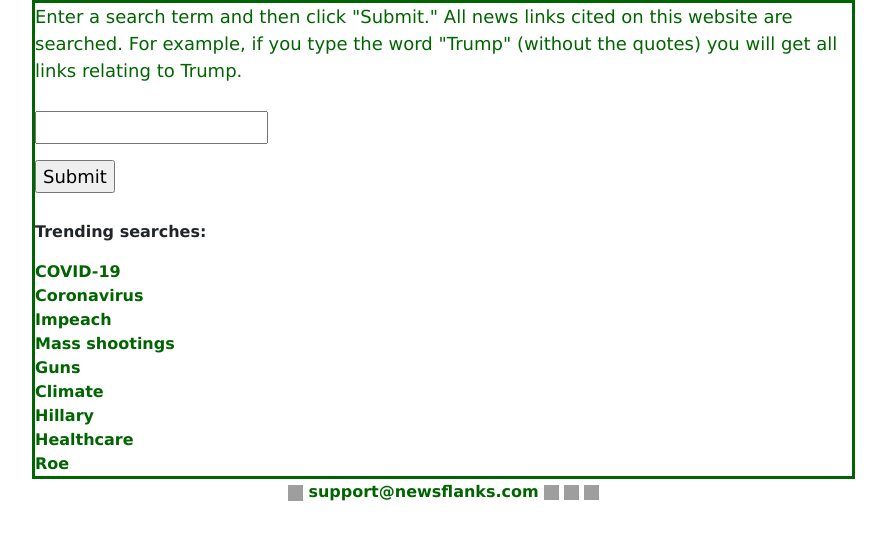
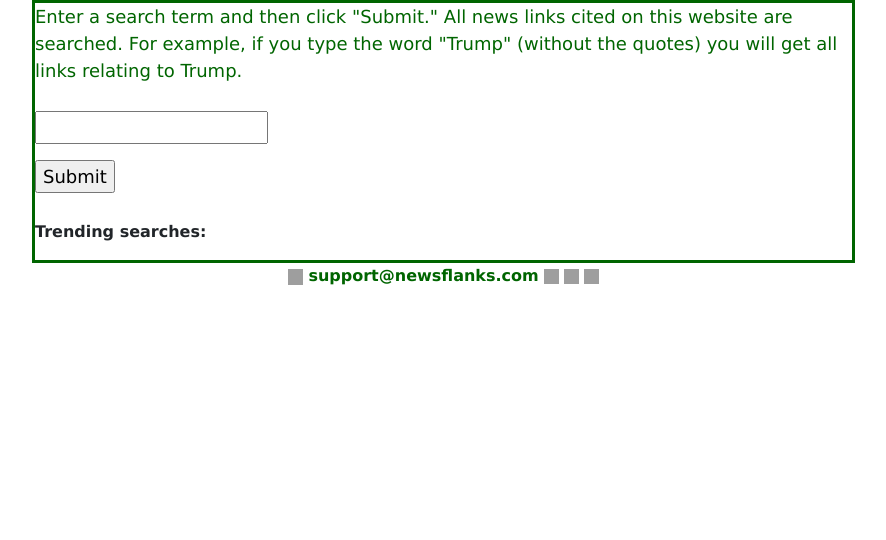
Before and after one commit to bradfordharrison/newsflanks, a website: page views/search.html in a window 1280 px wide. Shown: the whole page, without its empty margins (13-899 px from the left). Drawn offline with nearby package versions, Linux system fonts and the light colour scheme; files that its build step writes are made by us from their sources; grey boxes are pictures that could not be loaded; a script that the page names is missing.

Commit message:
Removed absolute links for trending searches. Need to fix.

```diff
--- a/views/search.html
+++ b/views/search.html
@@ -113,15 +113,15 @@
       <input type="submit" value="Submit">
    </form></font>
    <br><p><b>Trending searches:</b></p>
-   <a class='rollover' href='https://newsflanks.com/search_query/6?query=COVID-19'><strong><font color='#006500'>COVID-19</font></strong></a><br>
-   <a class='rollover' href='https://newsflanks.com/search_query/6?query=coronavirus'><strong><font color='#006500'>Coronavirus</font></strong></a><br>
-   <a class='rollover' href='https://newsflanks.com/search_query/3?query=impeachment'><strong><font color='#006500'>Impeach</font></strong></a><br>
-   <a class='rollover' href='https://newsflanks.com/search_query/3?query=mass+shootings'><strong><font color='#006500'>Mass shootings</font></strong></a><br>
-   <a class='rollover' href='https://newsflanks.com/search_query/3?query=Guns'><strong><font color='#006500'>Guns</font></strong></a><br>
-   <a class='rollover' href='https://newsflanks.com/search_query/3?query=Climate'><strong><font color='#006500'>Climate</font></strong></a><br>
-   <a class='rollover' href='https://newsflanks.com/search_query/3?query=Hillary'><strong><font color='#006500'>Hillary</font></strong></a><br>
-   <a class='rollover' href='https://newsflanks.com/search_query/3?query=healthcare'><strong><font color='#006500'>Healthcare</font></strong></a><br>
-   <a class='rollover' href='https://newsflanks.com/search_query/3?query=Roe'><strong><font color='#006500'>Roe</font></strong></a>
+   <!-- a class='rollover' href='https://newsflanks.com/search_query/6?query=COVID-19'><strong><font color='#006500'>COVID-19</font></strong></a><br -->
+   <!-- a class='rollover' href='https://newsflanks.com/search_query/6?query=coronavirus'><strong><font color='#006500'>Coronavirus</font></strong></a><br -->
+   <!-- a class='rollover' href='https://newsflanks.com/search_query/3?query=impeachment'><strong><font color='#006500'>Impeach</font></strong></a><br -->
+   <!-- a class='rollover' href='https://newsflanks.com/search_query/3?query=mass+shootings'><strong><font color='#006500'>Mass shootings</font></strong></a><br -->
+   <!-- a class='rollover' href='https://newsflanks.com/search_query/3?query=Guns'><strong><font color='#006500'>Guns</font></strong></a><br -->
+   <!-- a class='rollover' href='https://newsflanks.com/search_query/3?query=Climate'><strong><font color='#006500'>Climate</font></strong></a><br -->
+   <!-- a class='rollover' href='https://newsflanks.com/search_query/3?query=Hillary'><strong><font color='#006500'>Hillary</font></strong></a><br -->
+   <!-- a class='rollover' href='https://newsflanks.com/search_query/3?query=healthcare'><strong><font color='#006500'>Healthcare</font></strong></a><br -->
+   <!-- a class='rollover' href='https://newsflanks.com/search_query/3?query=Roe'><strong><font color='#006500'>Roe</font></strong></a -->
 
 </div>
 {% include "includes/footer.html" %}
```
Also changed, not shown: views/search4.html (+9 -9 lines).
